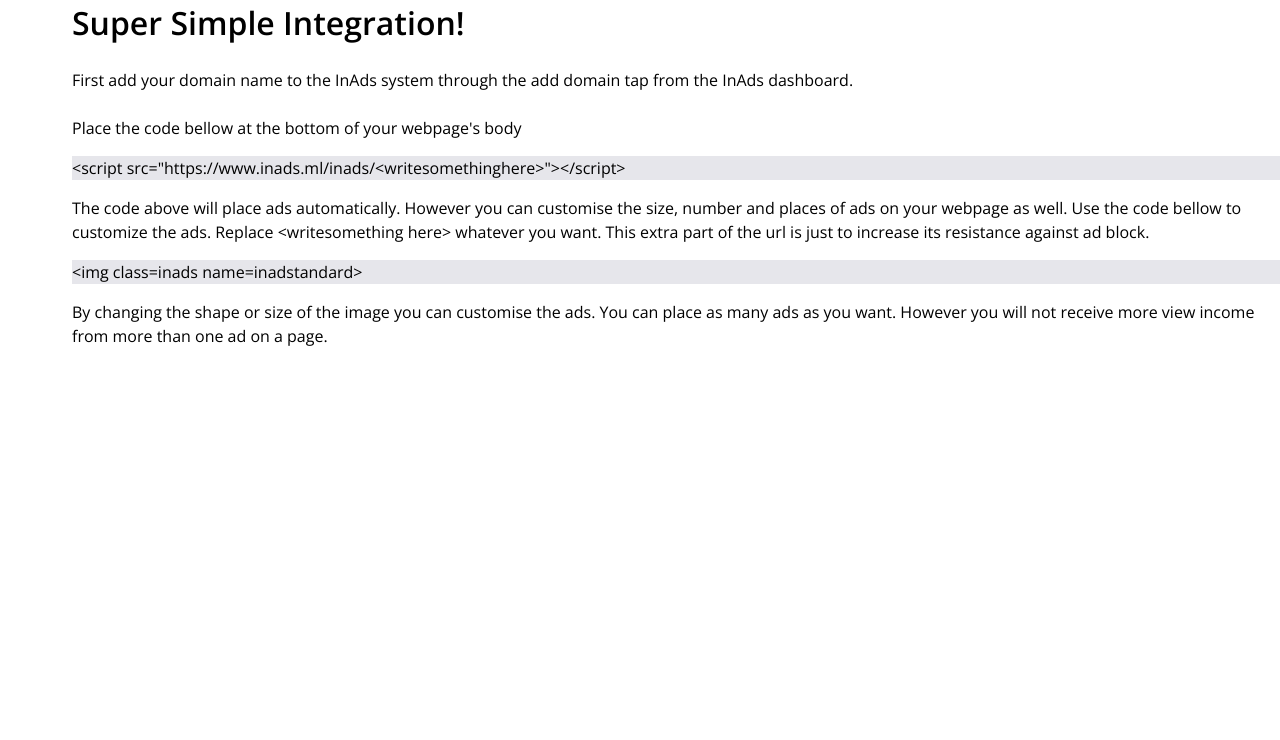
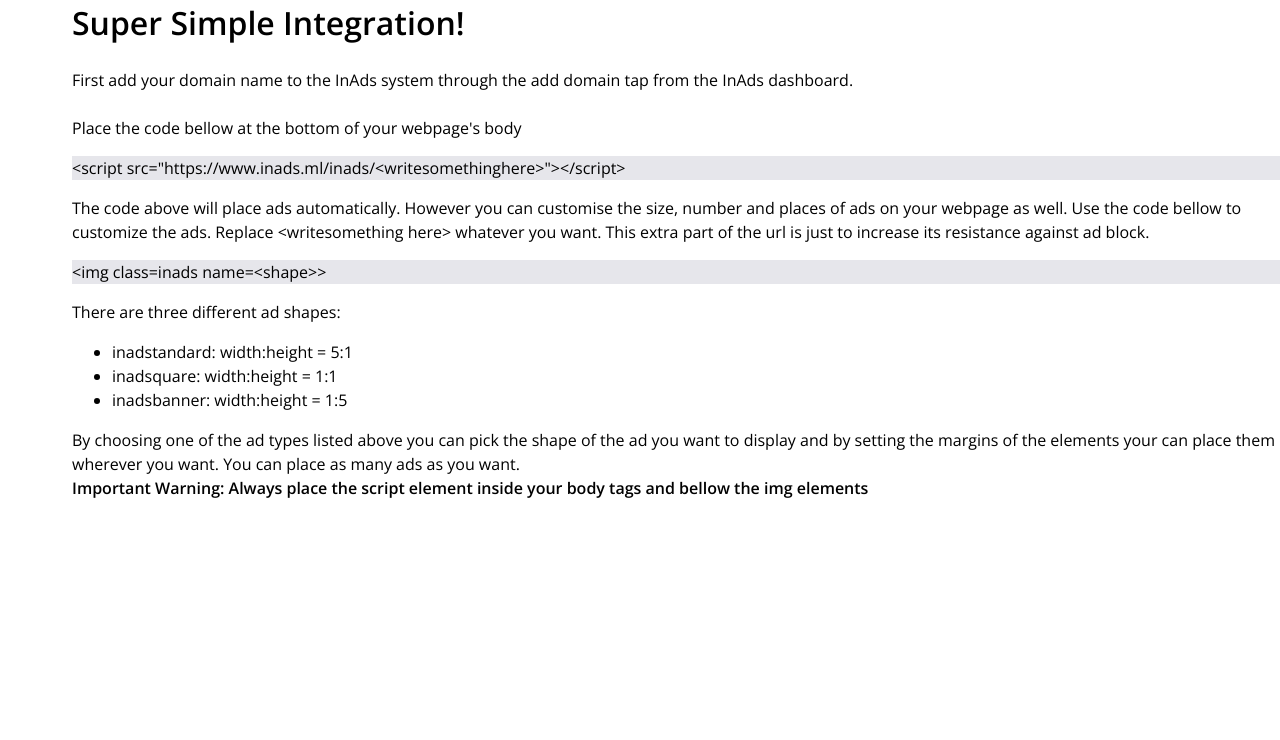
Before and after one commit to omrozh/inads, a Flask app: page /docs in a window 1280 px wide. Shown: the part 77-817 px from the top of the page. Run offline with Flask 2, Linux system fonts and the light colour scheme; some libraries are stand-ins or nearby versions.

Commit message:
new commit

```diff
--- a/templates/docs.html
+++ b/templates/docs.html
@@ -26,8 +26,17 @@
         <br>
         <p style="background-color: rgb(230, 230, 235)">&lt;script src="https://www.inads.ml/inads/&lt;writesomethinghere>">&lt;/script></p>
         The code above will place ads automatically. However you can customise the size, number and places of ads on your webpage as well. Use the code bellow to customize the ads. Replace &lt;writesomething here> whatever you want. This extra part of the url is just to increase its resistance against ad block.
-        <p style="background-color: rgb(230, 230, 235)">&lt;img class=inads name=inadstandard></p>
-        By changing the shape or size of the image you can customise the ads. You can place as many ads as you want. However you will not receive more view income from more than one ad on a page.
+        <p style="background-color: rgb(230, 230, 235)">&lt;img class=inads name=&lt;shape>></p>
+        There are three different ad shapes:
+        <br>
+        <ul>
+            <li>inadstandard: width:height = 5:1</li>
+            <li>inadsquare: width:height = 1:1</li>
+            <li>inadsbanner: width:height = 1:5</li>
+        </ul>
+        By choosing one of the ad types listed above you can pick the shape of the ad you want to display and by setting the margins of the elements your can place them wherever you want. You can place as many ads as you want.
+        <br>
+        <strong>Important Warning: Always place the script element inside your body tags and bellow the img elements</strong>
     </div>
     <center><button class="buttonBlue" style="margin-left: 5%; margin-top: 50vh" onclick="document.location = '/register'">Start Now</button></center>
 </body>
```
